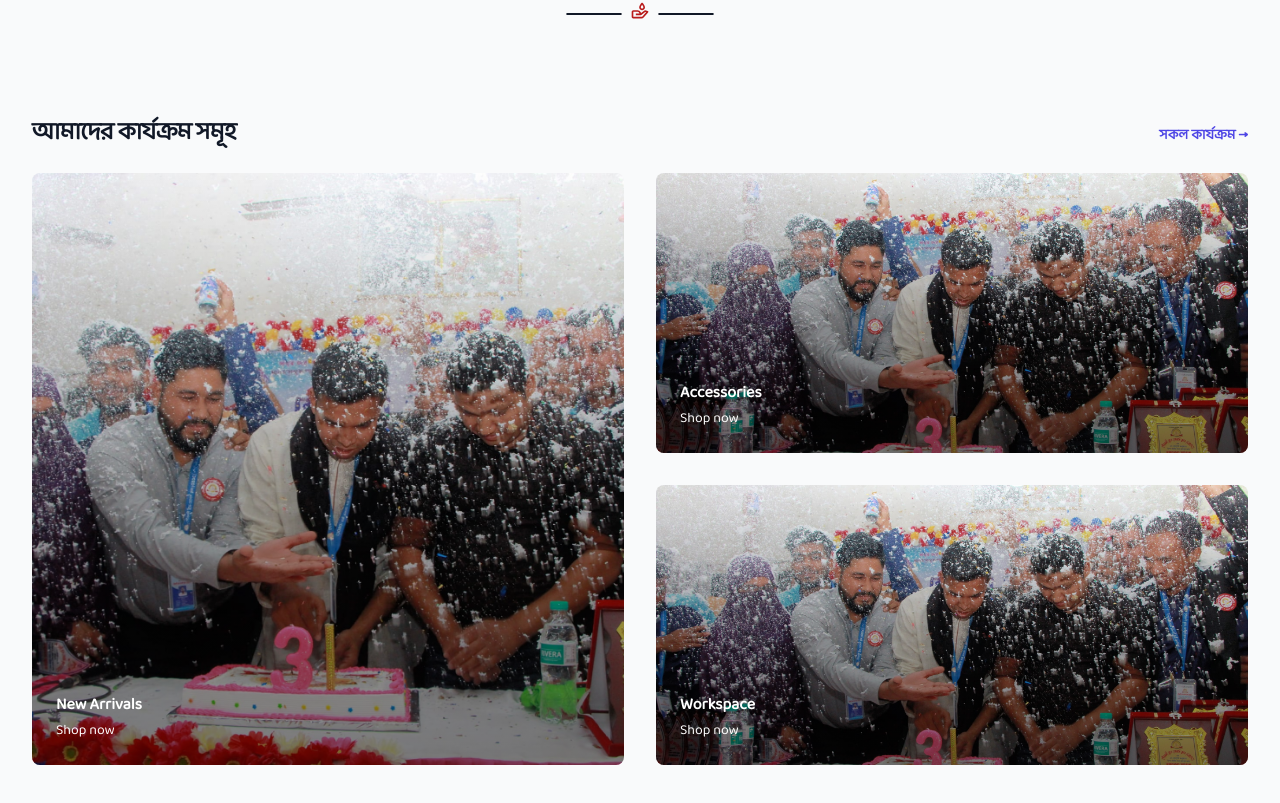
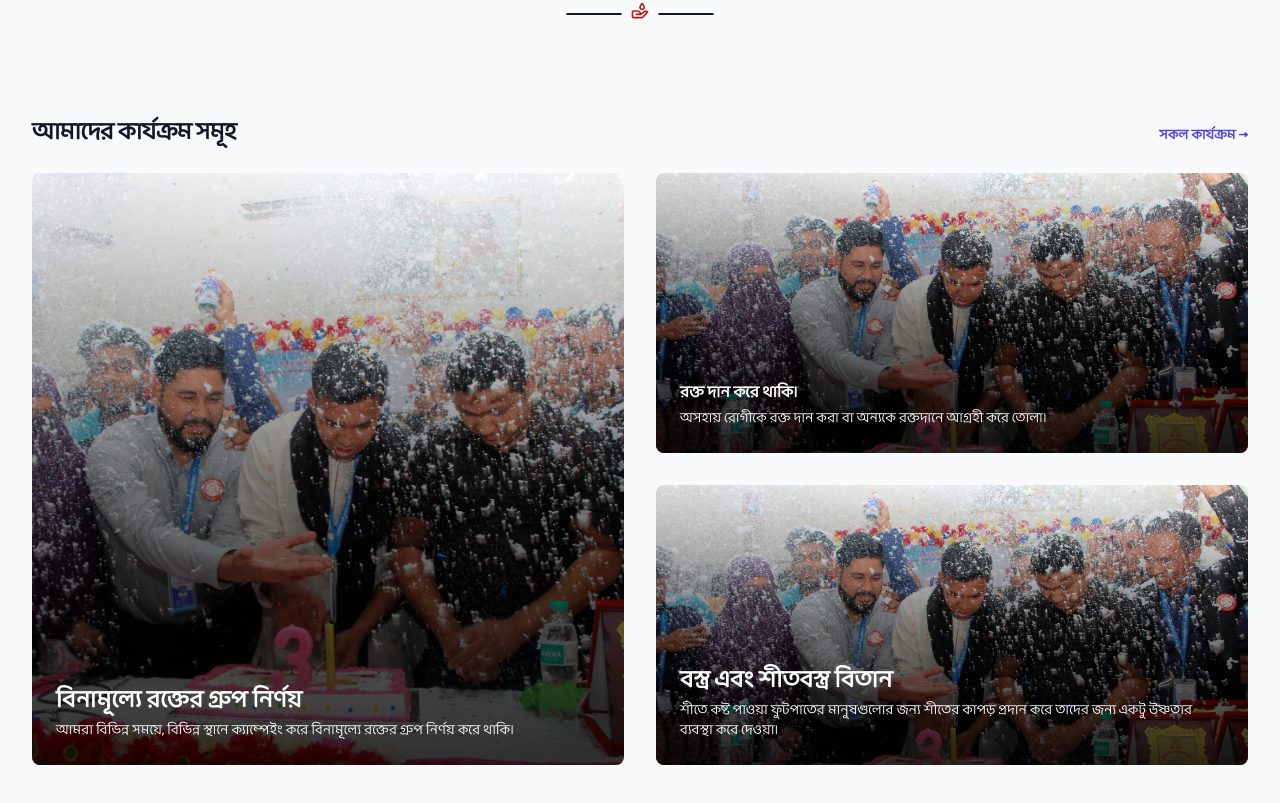
Before and after one commit to AariyanApu/gbdc, a Next.js app in the folder client/: page / in a window 1280 px wide. Shown: the part 1289-2092 px from the top of the page. Built offline with nearby package versions, Linux system fonts and the light colour scheme.

Commit message:
update work copy write

```diff
--- a/client/src/sections/Work.jsx
+++ b/client/src/sections/Work.jsx
@@ -49,18 +49,19 @@ export default function Work() {
             />
             <div
               aria-hidden="true"
-              className="bg-gradient-to-b from-transparent to-black opacity-50"
+              className="bg-gradient-to-b from-transparent to-black opacity-80"
             />
             <div className="flex items-end p-6">
               <div>
-                <h3 className="font-semibold text-white">
+                <h3 className="text-2xl font-semibold text-white">
                   <a href="#">
                     <span className="absolute inset-0" />
-                    New Arrivals
+                    বিনামূল্যে রক্তের গ্রুপ নির্ণয়
                   </a>
                 </h3>
                 <p aria-hidden="true" className="mt-1 text-sm text-white">
-                  Shop now
+                  আমরা বিভিন্ন সময়ে, বিভিন্ন স্থানে ক্যাম্পেইং করে বিনামূল্যে
+                  রক্তের গ্রুপ নির্ণয় করে থাকি।
                 </p>
               </div>
             </div>
@@ -79,24 +80,27 @@ export default function Work() {
             />
             <div
               aria-hidden="true"
-              className="bg-gradient-to-b from-transparent to-black opacity-50 sm:absolute sm:inset-0"
+              className="bg-gradient-to-b from-transparent to-black opacity-80 sm:absolute sm:inset-0"
             />
             <div className="flex items-end p-6 sm:absolute sm:inset-0">
               <div>
                 <h3 className="font-semibold text-white">
                   <a href="#">
                     <span className="absolute inset-0" />
-                    Accessories
+                    রক্ত দান করে থাকি।
                   </a>
                 </h3>
                 <p aria-hidden="true" className="mt-1 text-sm text-white">
-                  Shop now
+                  অসহায় রোগীকে রক্ত দান করা বা অন্যকে রক্তদানে আগ্রহী করে তোলা।
                 </p>
               </div>
             </div>
           </motion.div>
 
-          <motion.div variants={fadeIn('left', 'tween', 2.2, 0.7)} className="group aspect-w-2 aspect-h-1 overflow-hidden rounded-lg sm:aspect-none sm:relative sm:h-full">
+          <motion.div
+            variants={fadeIn('left', 'tween', 2.2, 0.7)}
+            className="group aspect-w-2 aspect-h-1 overflow-hidden rounded-lg sm:aspect-none sm:relative sm:h-full"
+          >
             <Image
               src={banner}
               height={800}
@@ -106,18 +110,19 @@ export default function Work() {
             />
             <div
               aria-hidden="true"
-              className="bg-gradient-to-b from-transparent to-black opacity-50 sm:absolute sm:inset-0"
+              className="bg-gradient-to-b from-transparent to-black opacity-80 sm:absolute sm:inset-0"
             />
             <div className="flex items-end p-6 sm:absolute sm:inset-0">
               <div>
-                <h3 className="font-semibold text-white">
+                <h3 className="text-2xl font-semibold text-white">
                   <a href="#">
                     <span className="absolute inset-0" />
-                    Workspace
+                    বস্ত্র এবং শীতবস্ত্র বিতান
                   </a>
                 </h3>
                 <p aria-hidden="true" className="mt-1 text-sm text-white">
-                  Shop now
+                  শীতে কষ্ট পাওয়া ফুটপাতের মানুষগুলোর জন্য শীতের কাপড় প্রদান
+                  করে তাদের জন্য একটু উষ্ণতার ব্যবস্থা করে দেওয়া।
                 </p>
               </div>
             </div>
```
Also changed, not shown: client/todo.txt.
